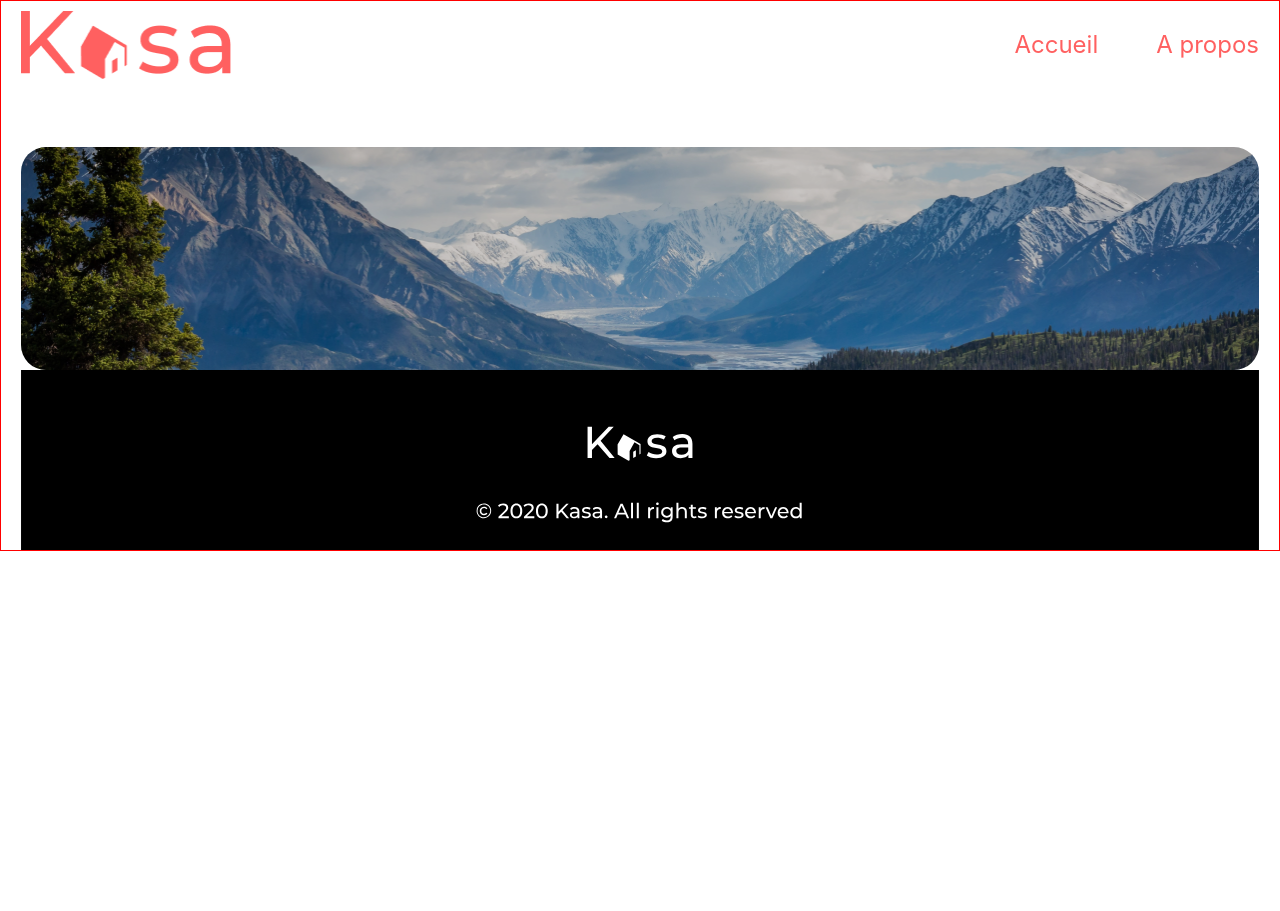
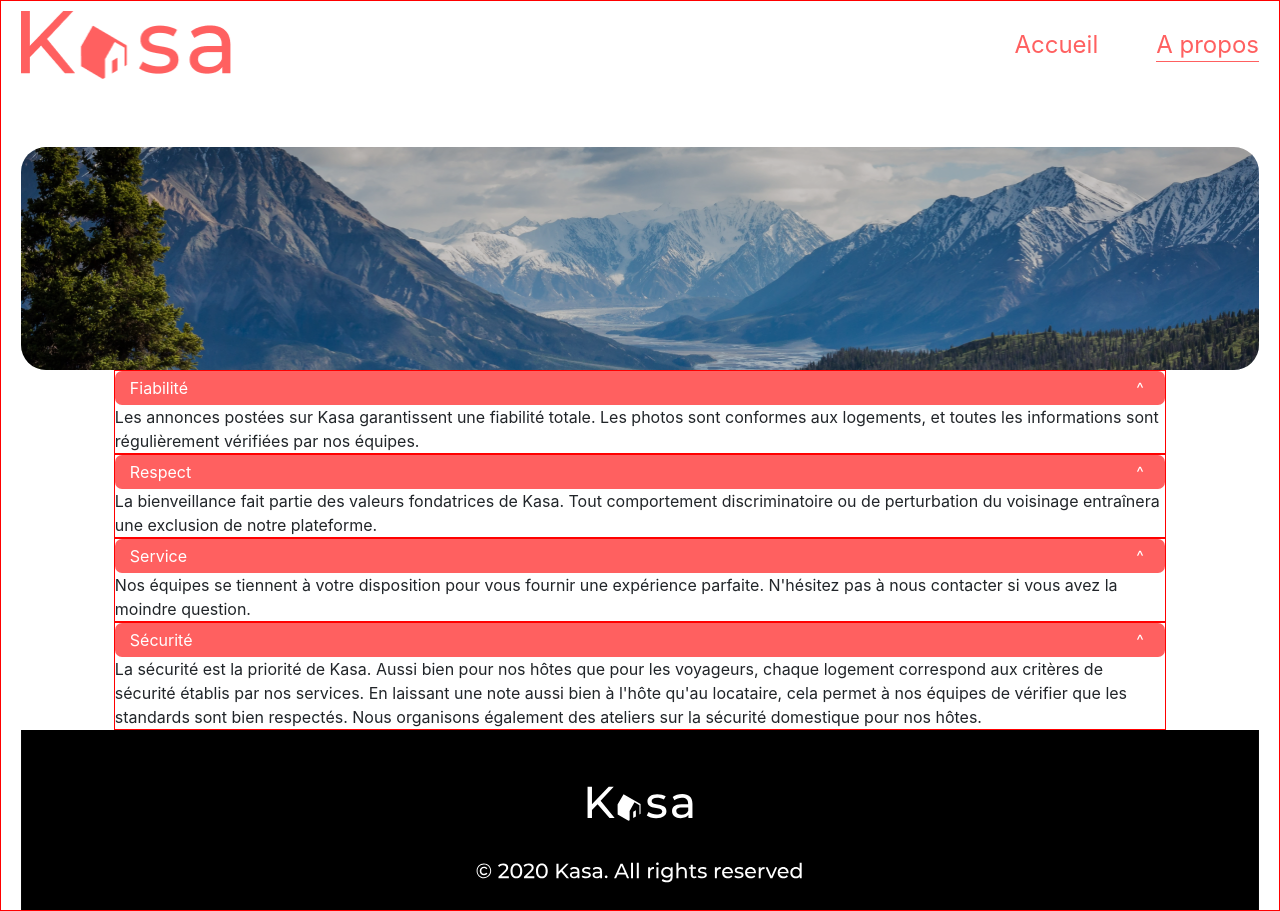
Before and after one commit to denisk13005/kasa_with_nuxt, a Nuxt app: page /about_page in a window 1280 px wide. Before the commit the page ends 800 px from the top, so only its background shows below. Built offline with nearby package versions, Linux system fonts and the light colour scheme.

Commit message:
dropdown

```diff
--- a/assets/css/main.css
+++ b/assets/css/main.css
@@ -1,6 +1,7 @@
 :root {
   --primary-color: #ff6060;
   --background-color: #f6f6f6;
+  --border: 1px solid red;
 }
 body {
   max-width: 1440px;
--- a/assets/datas/datas.json
+++ b/assets/datas/datas.json
@@ -520,7 +520,7 @@
       "tags": ["Louvre", "Marais", "Rivoli"]
     }
   ],
-  "about": [
+  "abouts": [
     {
       "title": "Fiabilité",
       "description": "Les annonces postées sur Kasa garantissent une fiabilité totale. Les photos sont conformes aux logements, et toutes les informations sont régulièrement vérifiées  par nos équipes."
--- a/components/TheBanner.vue
+++ b/components/TheBanner.vue
@@ -12,9 +12,10 @@ export default {
       type: String,
       required: true,
     },
+    // eslint-disable-next-line vue/require-default-prop
     title: {
       type: String,
-      required: true,
+      required: false,
     },
   },
 }
--- a/components/TheDropdown.vue
+++ b/components/TheDropdown.vue
@@ -1,12 +1,76 @@
 <template>
   <div class="dropdownContainer">
-    <div class="headerDropdown"></div>
-    <div class="containDropdown"></div>
+    <div class="headerDropdown">
+      <p>{{ title }}</p>
+      <span class="arrow" @click="toggleOpen">^</span>
+    </div>
+    <div class="containDropdown visible">
+      <p v-if="description">{{ description }}</p>
+      <ul v-else>
+        <li v-for="equipment in equipments" :key="equipment">
+          {{ equipment }}
+        </li>
+      </ul>
+    </div>
   </div>
 </template>
 
 <script>
-export default {}
+export default {
+  props: {
+    title: {
+      type: String,
+      required: true,
+    },
+    // eslint-disable-next-line vue/require-default-prop
+    description: {
+      type: String,
+      required: false,
+    },
+    // eslint-disable-next-line vue/require-default-prop
+    equipments: {
+      type: Array,
+      required: false,
+    },
+  },
+  methods: {
+    toggleOpen(e) {
+      e.target.classList.toggle('open')
+    },
+  },
+}
 </script>
 
-<style scoped></style>
+<style scoped>
+.headerDropdown {
+  background-color: var(--primary-color);
+  color: white;
+  padding: 5px 15px;
+  border-radius: 7px;
+  display: flex;
+  justify-content: space-between;
+  align-items: center;
+}
+.headerDropdown .arrow {
+  height: 20px;
+  width: 20px;
+  cursor: pointer;
+  display: flex;
+  align-items: center;
+  justify-content: center;
+  transition: transform 0.15s linear;
+  padding: 0;
+}
+.headerDropdown .open {
+  transform: rotate(180deg);
+}
+.containDropdown {
+  display: none;
+  transform: scale(0);
+  transition: transform 0.15s linear;
+}
+.visible {
+  display: block;
+  transform: scale(1);
+}
+</style>
--- a/components/TheHeader.vue
+++ b/components/TheHeader.vue
@@ -5,8 +5,8 @@
     </div>
     <div class="right">
       <nav>
-        <NuxtLink to="/">Accueil</NuxtLink>
-        <NuxtLink to="/about_page">A propos</NuxtLink>
+        <nuxt-link to="/">Accueil</nuxt-link>
+        <nuxt-link to="/about_page">A propos</nuxt-link>
       </nav>
     </div>
   </header>
@@ -17,6 +17,10 @@ export default {}
 </script>
 
 <style scoped>
+.header-container .right .nuxt-link-exact-active {
+  border-bottom: 1px solid var(--primary-color);
+  padding-bottom: 2px;
+}
 .header-container {
   display: flex;
   justify-content: space-between;
--- a/pages/about_page.vue
+++ b/pages/about_page.vue
@@ -1,13 +1,37 @@
 <template>
   <div>
     <TheBanner img="background_about" />
+    <TheDropdown
+      v-for="about in abouts"
+      :key="about.title"
+      :title="about.title"
+      :description="about.description"
+      class="dropdown"
+    />
   </div>
 </template>
 
 <script>
+import { abouts } from 'assets/datas/datas.json'
 export default {
   layout: 'default_layout',
+  data() {
+    return {
+      abouts,
+    }
+  },
 }
 </script>
 
-<style scoped></style>
+<style scoped>
+.dropdown {
+  border: var(--border);
+  width: 85%;
+  margin: auto;
+}
+@media screen and (max-width: 768px) {
+  .dropdown {
+    width: 100%;
+  }
+}
+</style>
--- a/pages/accommodation/_id.vue
+++ b/pages/accommodation/_id.vue
@@ -29,7 +29,9 @@
         </div>
       </div>
     </div>
-    <div class="desc&Equipments"></div>
+    <div class="desc&Equipments">
+      <TheDropdown title="Equipements" :equipments="accommodation.equipments" />
+    </div>
   </div>
   <div v-else>Loading ...</div>
 </template>
--- a/utils/fetcher.js
+++ b/utils/fetcher.js
@@ -2,6 +2,5 @@ import { accommodations } from 'assets/datas/datas.json'
 
 export const getAccommodation = (id) => {
   const accommodation = accommodations.filter((x) => x.id === id)
-  // console.log(accommodation)
   return accommodation
 }
```
